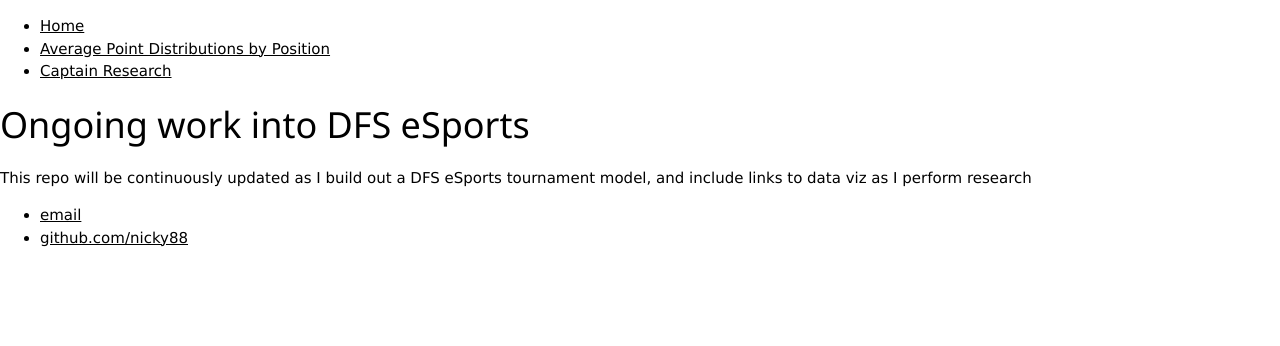
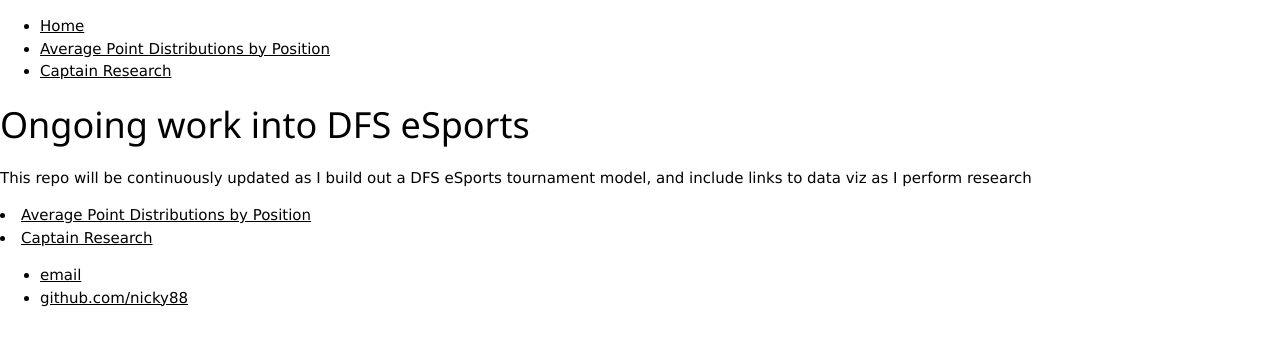
Before and after one commit to nickyd88/esports-dfs, a plain HTML site: page index.html in a window 1280 px wide. Drawn offline with nearby package versions, Linux system fonts and the light colour scheme.

Commit message:
web tests

```diff
--- a/index.html
+++ b/index.html
@@ -17,6 +17,8 @@
     		<div class="blurb">
         		<h1>Ongoing work into DFS eSports</h1>
 				<p>This repo will be continuously updated as I build out a DFS eSports tournament model, and include links to data viz as I perform research</p>
+	        	<li><a href="/esports-dfs/web_point_distributions">Average Point Distributions by Position</a></li>
+        		<li><a href="/esports-dfs/web_top_scorers">Captain Research</a></li>
     		</div><!-- /.blurb -->
 		</div><!-- /.container -->
 		<footer>
```
